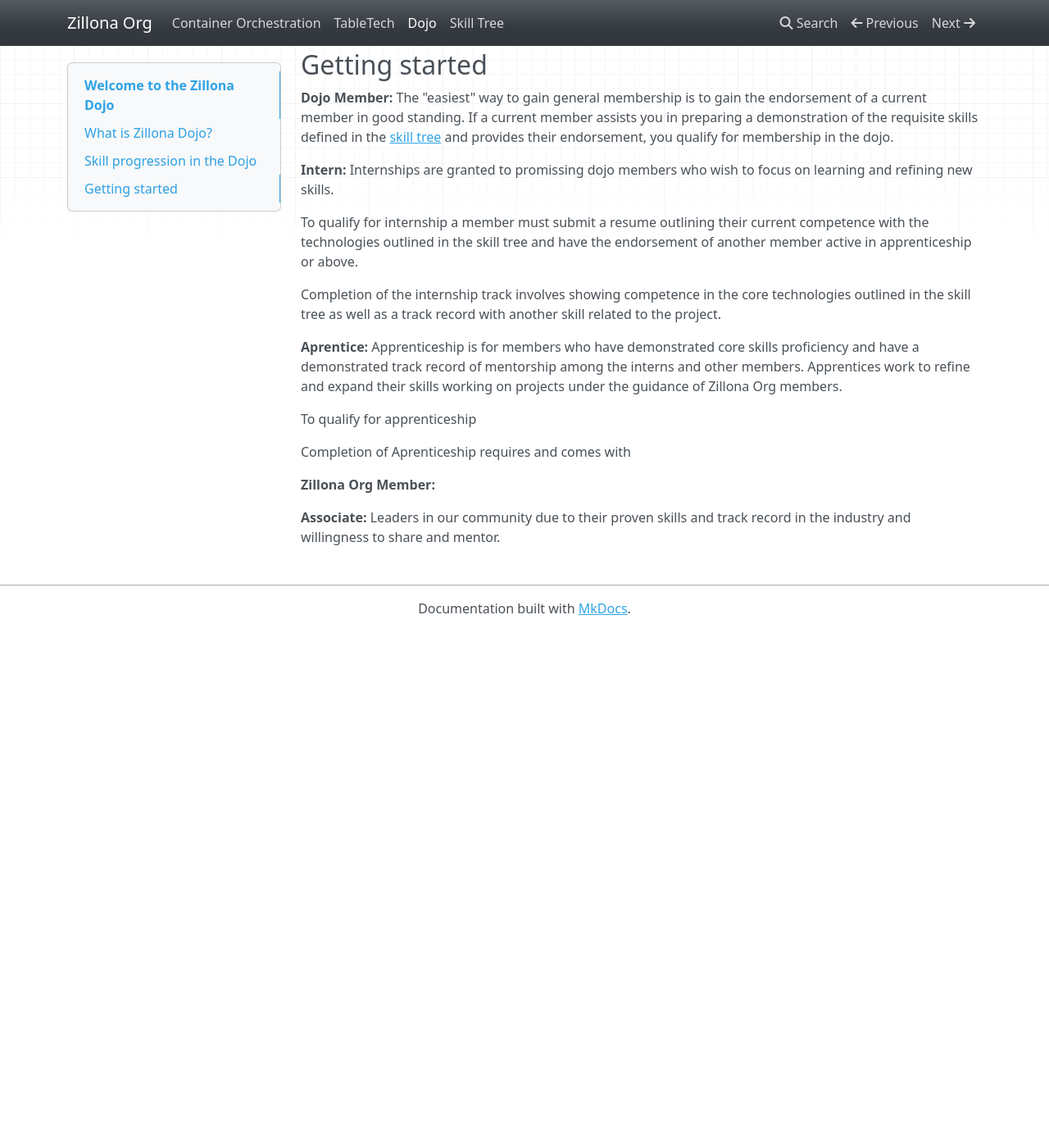
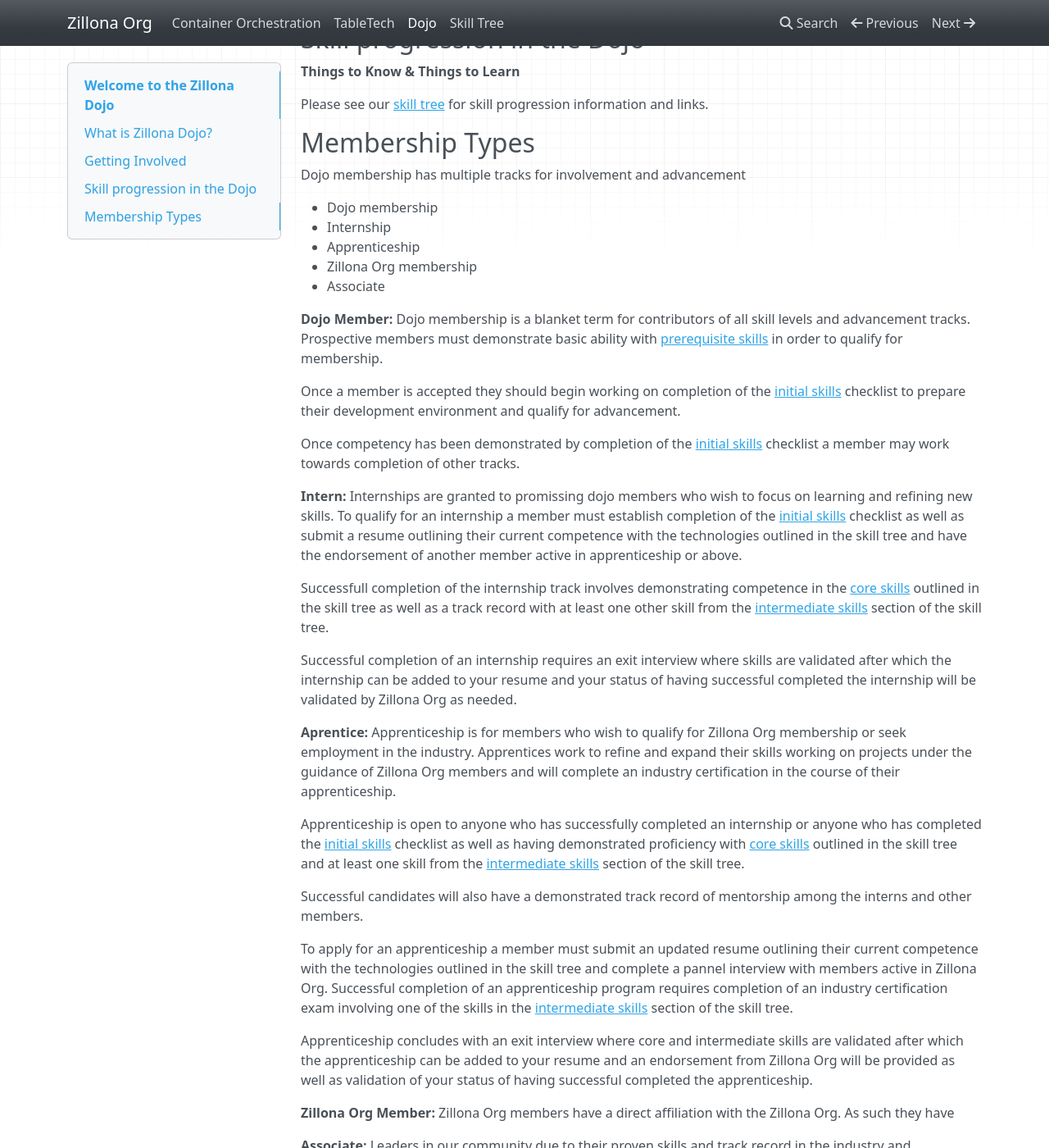
Before and after one commit to zillonaorg/Welcome, an MkDocs documentation site: the page built from docs/dojo.md, in a window 1280 px wide and 1400 px high, scrolled down 527 px. Shown: the whole window at 82% size. Built offline with MkDocs 1.6.1, drawn with Linux system fonts in a browser that asks for light colours; nearby versions of some CDN libraries; before the commit the page ends 1297 px from its top, so only the background shows below that; some of the changed text lies outside the part shown.

```diff
--- a/docs/dojo.md
+++ b/docs/dojo.md
@@ -4,16 +4,24 @@
 
 The "Dojo" is the public facing, open source community of Zillona Org.
 
-Here dojo members and affiliates work together to learn new skills, refine
+Here dojo members and associates work together to learn new skills, refine
 existing skills and master the core skills needed to collaborate effectively on
 modern technology projects and at the highest levels of the tech industry.
 
-Dojo membership has multiple tracks for involvement and advancement
+## Getting Involved
 
-  * Dojo membership
-  * Internship
-  * Apprenticeship
-  * Zillona Org membership
+To be initiated into the Zillona Dojo reach out to a member in good standing and
+ask them to be your membership sponsor. That existing member can introduce you
+to the other members and arrange for your access to our tools and resources.
+
+ * Slack:
+ [zillona.slack.com/channels/dojo](https://zillona.slack.com/channels/dojo)
+ * Jira:
+ [zillona.atlassian.net/jira/core/projects/DOJ/board](https://zillona.atlassian.net/jira/core/projects/DOJ/board)
+ * Git project:
+ [github.com/orgs/zillonaorg/projects/dojo](https://github.com/orgs/zillonaorg/projects/1)
+ * Website:
+ [zillona.org/dojo](https://www.zillona.org/dojo)
 
 ## Skill progression in the Dojo
 
@@ -22,35 +30,80 @@ Dojo membership has multiple tracks for involvement and advancement
 Please see our [skill tree](skill_tree.md) for skill progression
 information and links.
 
-## Getting started
+## Membership Types
 
-**Dojo Member:** The "easiest" way to gain general membership is to
-gain the endorsement of a current member in good standing. If a current member
-assists you in preparing a demonstration of the requisite skills defined in the
-[skill tree](skill_tree.md) and provides their endorsement, you qualify
-for membership in the dojo.
+Dojo membership has multiple tracks for involvement and advancement
+
+ * Dojo membership
+ * Internship
+ * Apprenticeship
+ * Zillona Org membership
+ * Associate
+
+**Dojo Member:** Dojo membership is a blanket term for contributors of all skill
+levels and advancement tracks. Prospective members must demonstrate basic
+ability with [prerequisite skills](../skill_tree/#prerequisite-skills) in order
+to qualify for membership.
+
+Once a member is accepted they should begin working on completion of the
+[initial skills](../skill_tree/#initial-skills) checklist to prepare their
+development environment and qualify for advancement.
+
+Once competency has been demonstrated by completion of the
+[initial skills](../skill_tree/#initial-skills) checklist a member may work
+towards completion of other tracks.
 
 **Intern:** Internships are granted to promissing dojo members who wish to
-focus on learning and refining new skills.
+focus on learning and refining new skills. To qualify for an internship a member
+must establish completion of the
+[initial skills](../skill_tree/#initial-skills) checklist as well as submit a
+resume outlining their current competence with the technologies outlined in the
+skill tree and have the endorsement of another member active in apprenticeship
+or above.
 
-To qualify for internship a member must submit a resume outlining their current
-competence with the technologies outlined in the skill tree and have the
-endorsement of another member active in apprenticeship or above.
+Successfull completion of the internship track involves demonstrating competence
+in the [core skills](../skill_tree/#core-skills) outlined in the skill tree as
+well as a track record with at least one other skill from the
+[intermediate skills](../skill_tree/#intermediate-skills) section of the skill
+tree.
 
-Completion of the internship track involves showing competence in the core
-technologies outlined in the skill tree as well as a track record with another
-skill related to the project.
+Successful completion of an internship requires an exit interview where skills
+are validated after which the internship can be added to your resume and your
+status of having successful completed the internship will be validated by
+Zillona Org as needed.
 
-**Aprentice:** Apprenticeship is for members who have demonstrated core skills
-proficiency and have a demonstrated track record of mentorship among the interns and other
-members. Apprentices work to refine and expand their skills working on projects
-under the guidance of Zillona Org members.
+**Aprentice:** Apprenticeship is for members who wish to qualify for Zillona Org
+membership or seek employment in the industry. Apprentices work to refine and
+expand their skills working on projects under the guidance of Zillona Org
+members and will complete an industry certification in the course of their
+apprenticeship.
 
-To qualify for apprenticeship
+Apprenticeship is open to anyone who has successfully completed an internship or
+anyone who has completed the
+[initial skills](../skill_tree/#initial-skills) checklist as well as having
+demonstrated proficiency with [core skills](../skill_tree/#core-skills) outlined
+in the skill tree and at least one skill from the
+[intermediate skills](../skill_tree/#intermediate-skills) section of the skill
+tree.
 
-Completion of Aprenticeship requires and comes with
+Successful candidates will also have a demonstrated track record of mentorship
+among the interns and other members.
 
-**Zillona Org Member:**
+To apply for an apprenticeship a member must submit an updated resume outlining
+their current competence with the technologies outlined in the skill tree and
+complete a pannel interview with members active in Zillona Org.
+Successful completion of an apprenticeship program requires completion of an
+industry certification exam involving one of the skills in the
+[intermediate skills](../skill_tree/#intermediate-skills) section of the skill
+tree.
+
+Apprenticeship concludes with an exit interview where core and intermediate
+skills are validated after which the apprenticeship can be added to your resume
+and an endorsement from Zillona Org will be provided as well as validation of
+your status of having successful completed the apprenticeship.
+
+**Zillona Org Member:** Zillona Org members have a direct affiliation with the
+Zillona Org. As such they have
 
 **Associate:** Leaders in our community due to their proven skills and track
 record in the industry and willingness to share and mentor.
```
Also changed, not shown: docs/index.md (+6 -38 lines), docs/orchestration.md (+16 -10 lines), docs/skill_tree.md (+27 -29 lines), docs/tabletech.md (+9 -2 lines).
